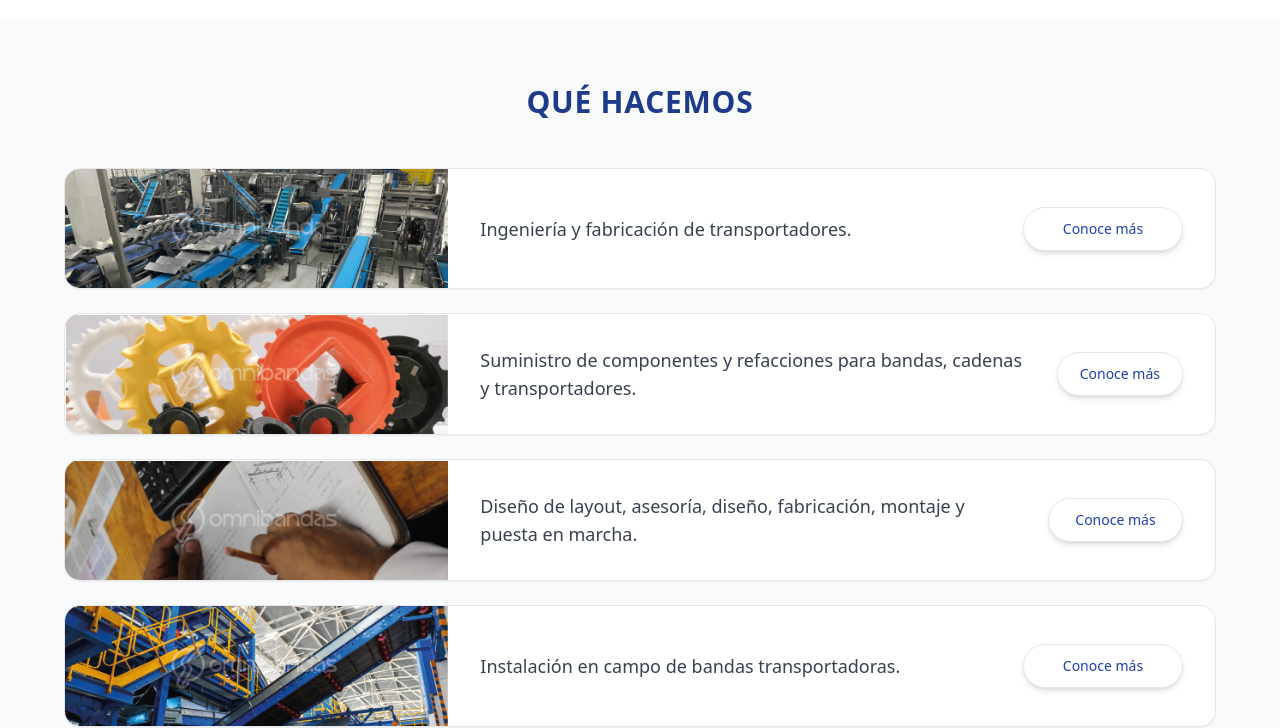
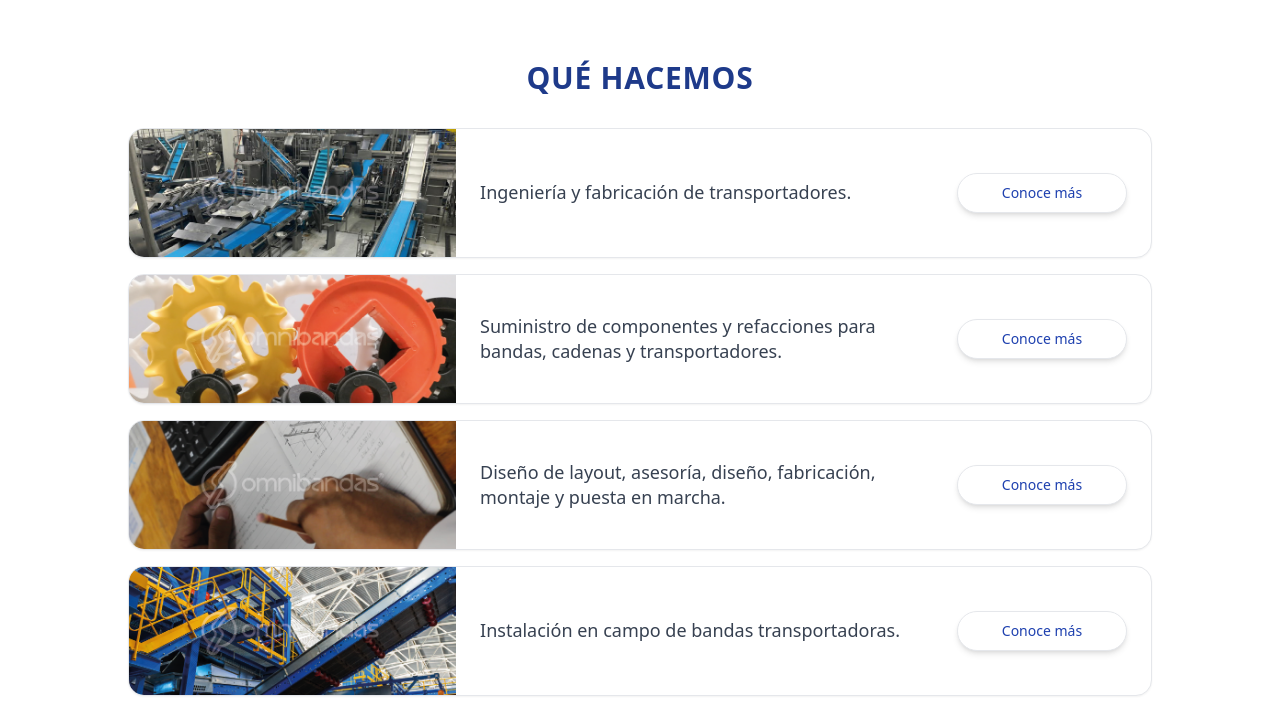
Before and after one commit to Bernabe-Fernandez/pagina_obs, a React (Vite) app: page /nosotros in a window 1280 px wide. Shown: the part 1728-2456 px from the top of the page. Built offline with nearby package versions, Linux system fonts and the light colour scheme.

Commit message:
se actulizaron cambios en nosotros y corroboraron errores

```diff
--- a/src/components/Nosotros/Servicios.tsx
+++ b/src/components/Nosotros/Servicios.tsx
@@ -7,16 +7,16 @@
 
   return (
 
-    <section className="w-full bg-gray-50 py-16 px-6">
-      <div className="max-w-6xl mx-auto">
+    <section className= "w-full bg-white py-10 px-6">
+      <div className="max-w-5xl mx-auto">
 
         {/* Título */}
-        <h2 className="text-center text-3xl font-bold text-blue-900 mb-12 tracking-wide">
+        <h2 className="text-center text-3xl font-bold text-blue-900 mb-8 tracking-wide">
           QUÉ HACEMOS
         </h2>
 
         {/* Cards */}
-        <div className="space-y-6">
+        <div className="space-y-4">
           {
             services.map((service) => (
             <div
@@ -24,7 +24,7 @@
               className="flex flex-col md:flex-row items-center bg-white rounded-2xl shadow-sm border border-gray-200 overflow-hidden hover:shadow-md transition duration-300"
             >
               {/* Imagen */}
-              <div className="md:w-1/3 w-full h-56 md:h-auto">
+              <div className="md:w-[32%] w-full h-36 md:h-32">
                 <img
                   src={service.image}
                   alt={service.title}
@@ -33,14 +33,14 @@
               </div>
 
               {/* Contenido */}
-              <div className="md:w-2/3 w-full p-8 flex flex-col md:flex-row justify-between items-center gap-6">
-                <p className="text-gray-700 text-lg font-medium text-center md:text-left">
+              <div className="md:w-[68%] w-full px-6 py-4 flex flex-col md:flex-row justify-between items-center gap-6">
+                <p className="text-gray-700 text-lg font-medium leading-snug max-w-md">
                   {service.title}
                 </p>
 
                 <button
                  className="
-                   w-40 h-11
+                   w-[170px] h-10
                    flex items-center justify-center
                    bg-white text-blue-800
                    rounded-full
```
